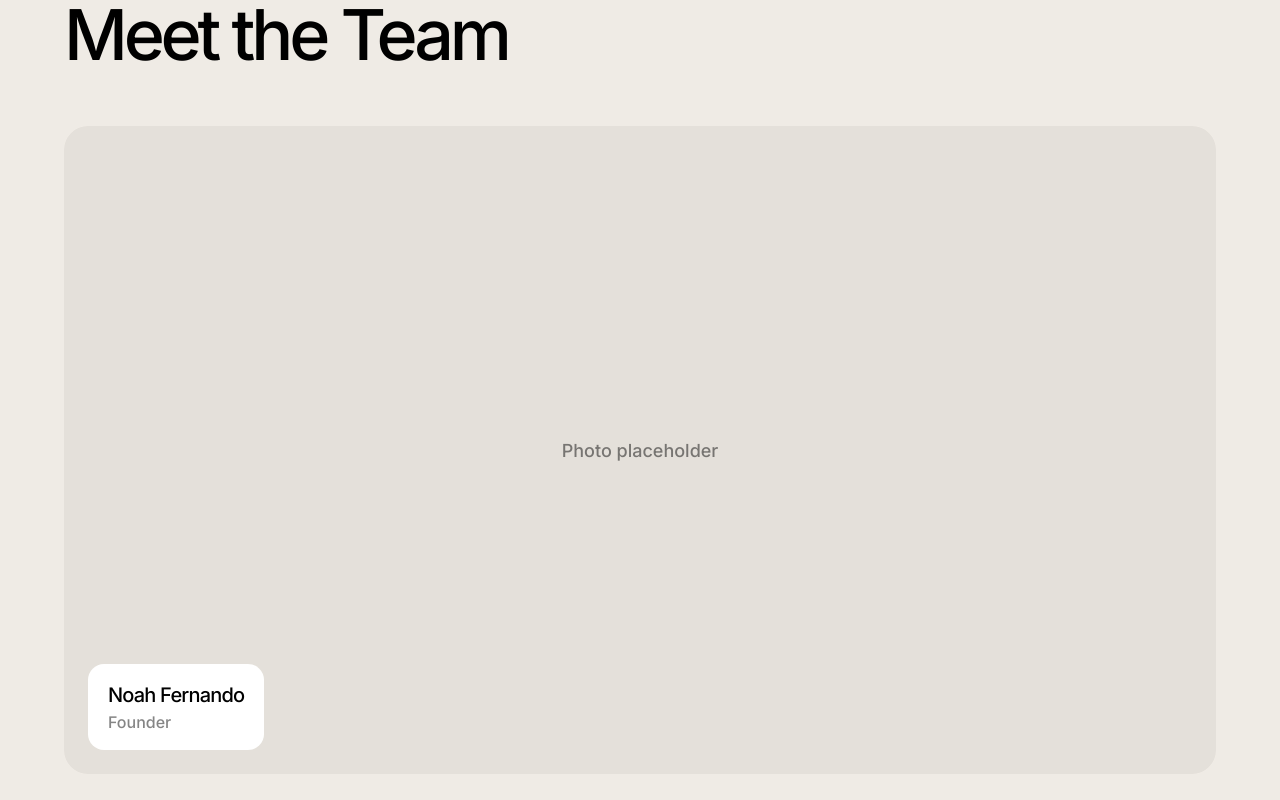
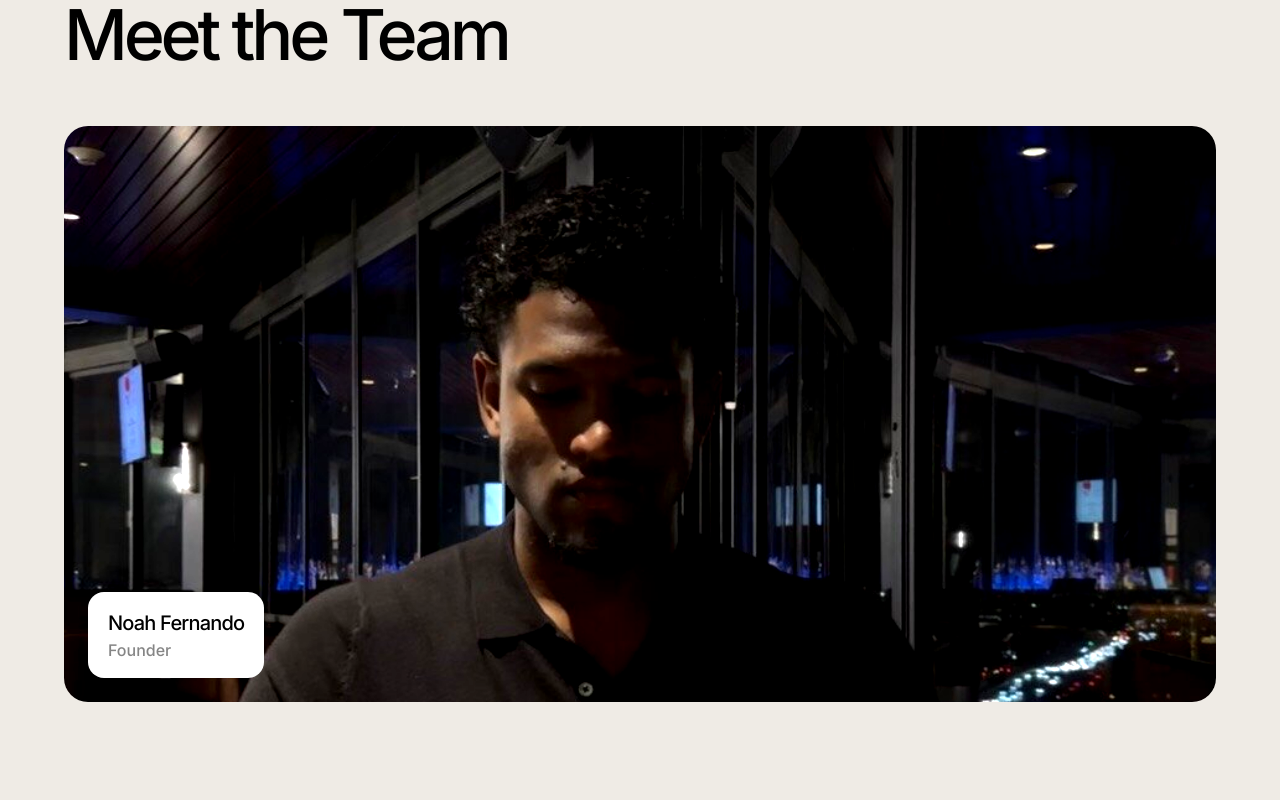
Before and after one commit to noahisabillionaire28/lucrosresults, a Next.js app: page / in a window 1280 px wide. Shown: the part 1200-2000 px from the top of the page. Built offline with nearby package versions, Linux system fonts and the light colour scheme; no server answers.

Commit message:
Add founder photo to homepage Team card
Co-Authored-By: Claude Sonnet 5.5 <noreply@anthropic.com>
Claude-Session: https://claude.ai/code/session_01WG62ihSV4MDyoSPfpbS5jk

```diff
--- a/app/page.tsx
+++ b/app/page.tsx
@@ -35,11 +35,19 @@ export default function Home() {
           <SectionHeading>Meet the Team</SectionHeading>
         </div>
         <Reveal>
-          <div className="relative flex aspect-[4/5] w-full items-end overflow-hidden rounded-card bg-card md:aspect-[16/9]">
+          <div className="relative flex aspect-[4/5] w-full items-end overflow-hidden rounded-card bg-card md:aspect-[2/1]">
             {siteConfig.founderPhoto ? (
-              <Image src={siteConfig.founderPhoto} alt={siteConfig.founder} fill sizes="(min-width:1200px) 1200px, 100vw" className="object-cover" />
+              /* Crop: scale up from the top so face + upper body fill the frame and the laptop falls out of view.
+                 Filter: mild brightness/contrast lift for the dark photo (tune the two numbers to taste). */
+              <Image
+                src={siteConfig.founderPhoto}
+                alt={siteConfig.founderPhotoAlt}
+                fill
+                sizes="(min-width:1200px) 1200px, 100vw"
+                quality={85}
+                className="origin-[46%_0%] scale-[1.5] object-cover object-[46%_0%] [filter:brightness(1.3)_contrast(1.12)] md:scale-[1.42]"
+              />
             ) : (
-              /* TODO: set founderPhoto in site.config.ts (file in /public) */
               <div className="absolute inset-0 flex items-center justify-center bg-chip text-[18px] text-body">Photo placeholder</div>
             )}
             <div className="relative m-4 rounded-2xl bg-white px-5 py-4 md:m-6">
--- a/site.config.ts
+++ b/site.config.ts
@@ -9,8 +9,8 @@ export const siteConfig = {
   areaServed: "Los Angeles",
   founder: "Noah Fernando",
   founderRole: "Founder",
-  // TODO: add a photo at /public/noah.jpg and set to "/noah.jpg"
-  founderPhoto: "",
+  founderPhoto: "/founder.jpg",
+  founderPhotoAlt: "Noah Fernando, Founder of Lucros Results",
 
   // NAP — identical on every page. Service-area business: city only, no street address.
   address: "Porter Ranch, CA",
```
Also changed, not shown: public/founder.jpg (added).
